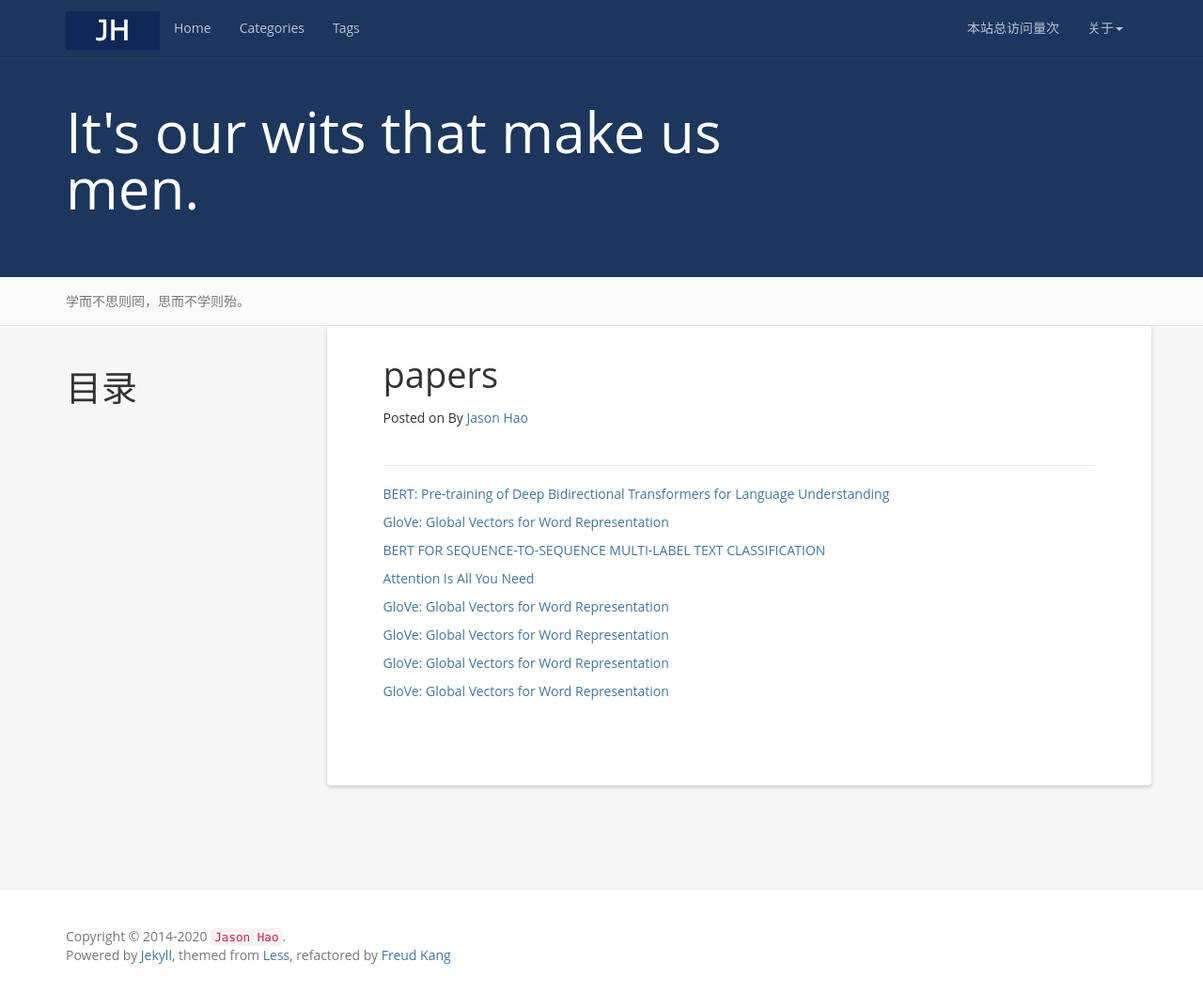
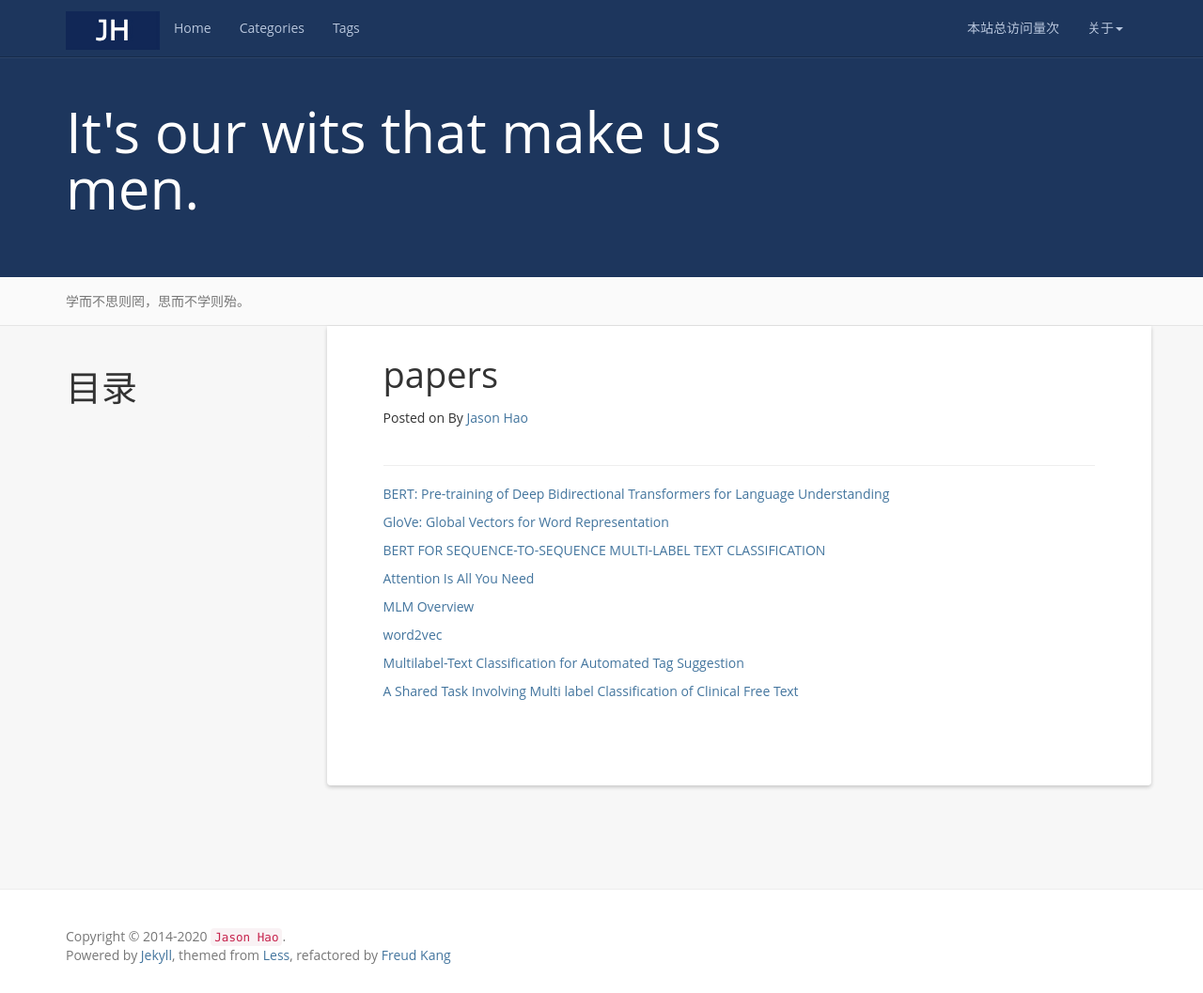
Before and after one commit to jasonhhao/jasonhhao.github.io, a Jekyll site: the page built from papers.md, in a window 1280 px wide and 1057 px high. Shown: the whole window at 94% size. Built offline with Jekyll 4.4.1, drawn with Linux system fonts in a browser that asks for light colours; nearby versions of some CDN libraries; a script that is not in the unit is left out; comment, search, counter and statistics services are not loaded.

Commit message:
Update papers.md

```diff
--- a/papers.md
+++ b/papers.md
@@ -17,12 +17,12 @@ permalink: /papers/
 
 [BERT FOR SEQUENCE-TO-SEQUENCE MULTI-LABEL TEXT CLASSIFICATION](/papers/BERT-FOR-SEQUENCE-TO-SEQUENCE-MULTI-LABEL-TEXT-CLASSIFICATION.pdf)
 
-[Attention Is All You Need](/papers/Attention Is All You Need.pdf)
+[Attention Is All You Need](/papers/Attention-Is-All-You-Need.pdf)
 
-[GloVe: Global Vectors for Word Representation](/papers/glove.pdf)
+[MLM Overview](/papers/MLM-Overview.pdf)
 
-[GloVe: Global Vectors for Word Representation](/papers/glove.pdf)
+[word2vec](/papers/word2vec.pdf)
 
-[GloVe: Global Vectors for Word Representation](/papers/glove.pdf)
+[Multilabel-Text Classification for Automated Tag Suggestion](/papers/Multilabel-Text-Classification-for-Automated-Tag-Suggestion.pdf)
 
-[GloVe: Global Vectors for Word Representation](/papers/glove.pdf)
+[A Shared Task Involving Multi label Classification of Clinical Free Text](/papers/A-Shared-Task-Involving-Multi-label-Classification-of-Clinical-Free-Text.pdf)
```
